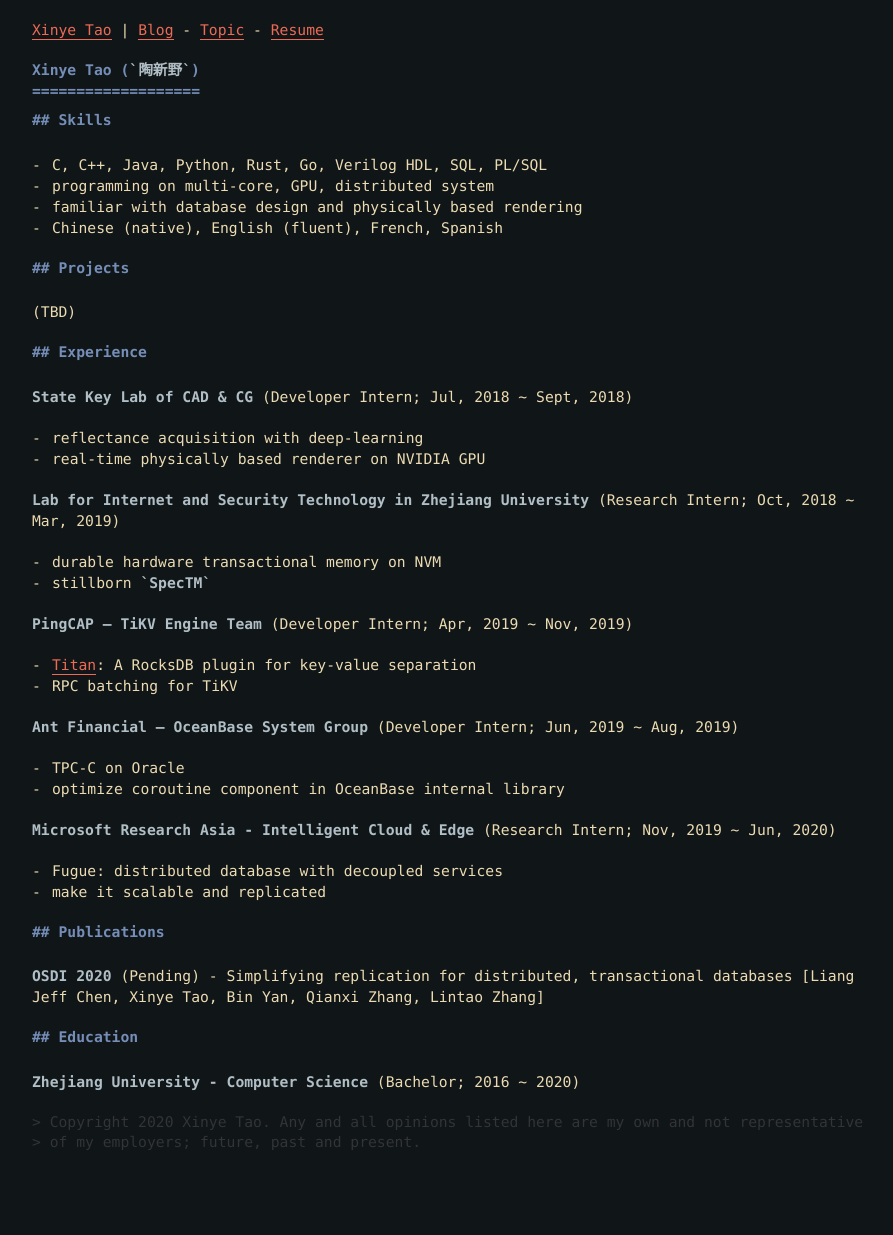
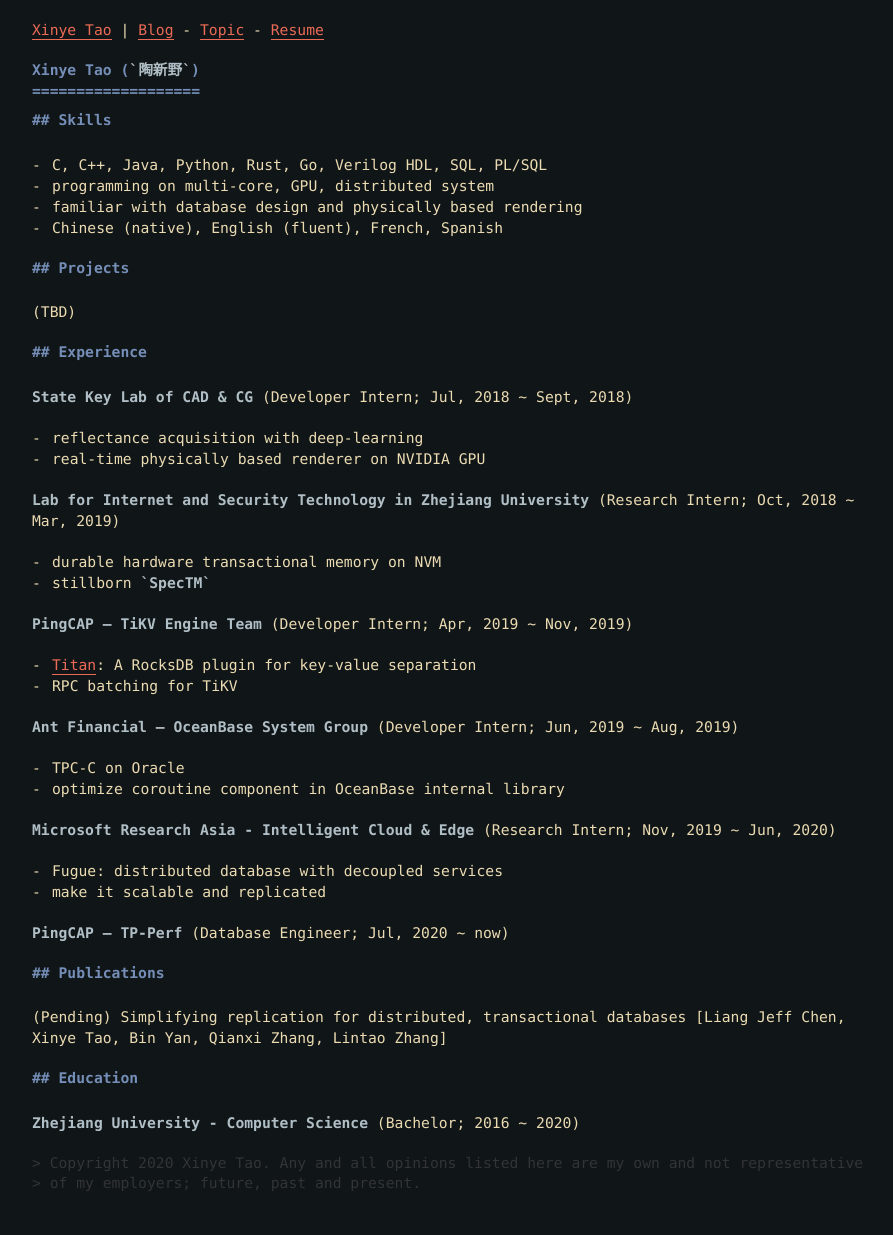
Before and after one commit to tabokie/tabokie.github.io, a Jekyll site: the page built from resume.md, in a window 1280 px wide. Shown: the whole page, without its empty margins (188-1081 px from the left). Built offline with Jekyll 4.4.1, drawn with Linux system fonts in a browser that asks for light colours; before the commit the page ends 1194 px from its top, so only the background shows below that.

```diff
--- a/resume.md
+++ b/resume.md
@@ -39,9 +39,11 @@ override_title: true
   - Fugue: distributed database with decoupled services
   - make it scalable and replicated
 
+**PingCAP – TP-Perf** (Database Engineer; Jul, 2020 ~ now)
+
 ## Publications
 
-**OSDI 2020** (Pending) - Simplifying replication for distributed, transactional databases [Liang Jeff Chen, Xinye Tao, Bin Yan, Qianxi Zhang, Lintao Zhang]
+(Pending) Simplifying replication for distributed, transactional databases [Liang Jeff Chen, Xinye Tao, Bin Yan, Qianxi Zhang, Lintao Zhang]
 
 ## Education
 
```
Also changed, not shown: _posts/2020-5-29-my-dreams-2020-1.md (+2 -2 lines), index.md (+1 -1 lines), assets/favicon/android-chrome-192x192.png, assets/favicon/android-chrome-512x512.png, assets/favicon/apple-touch-icon.png, assets/favicon/favicon-16x16.png, assets/favicon/favicon-32x32.png, assets/favicon/favicon.ico.
